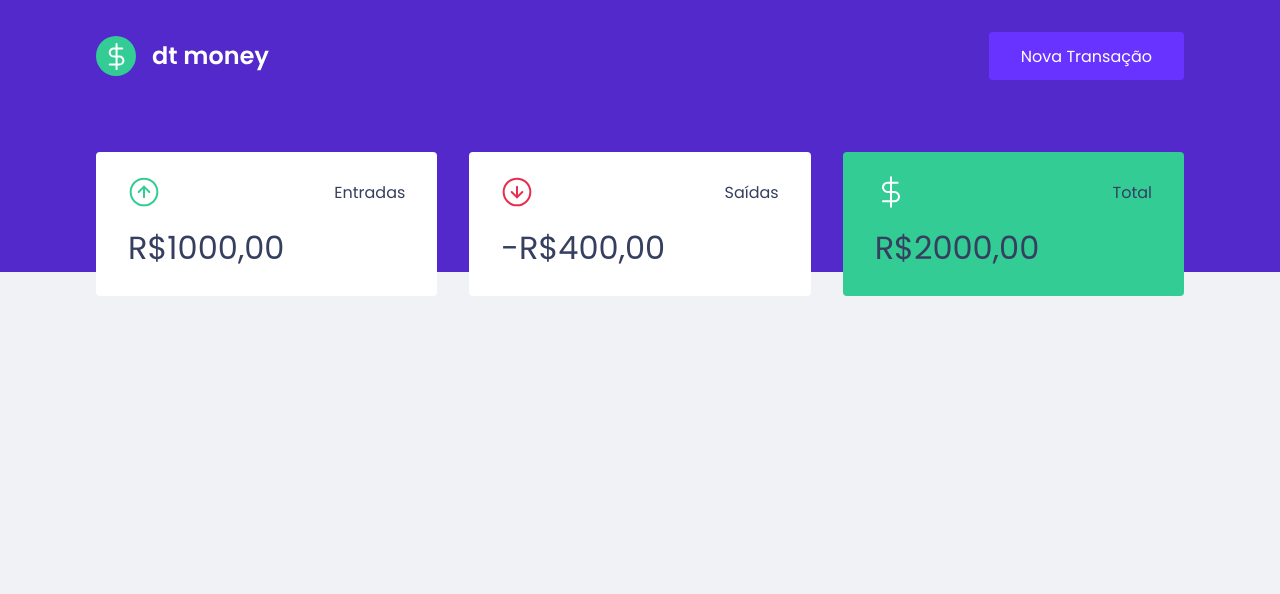
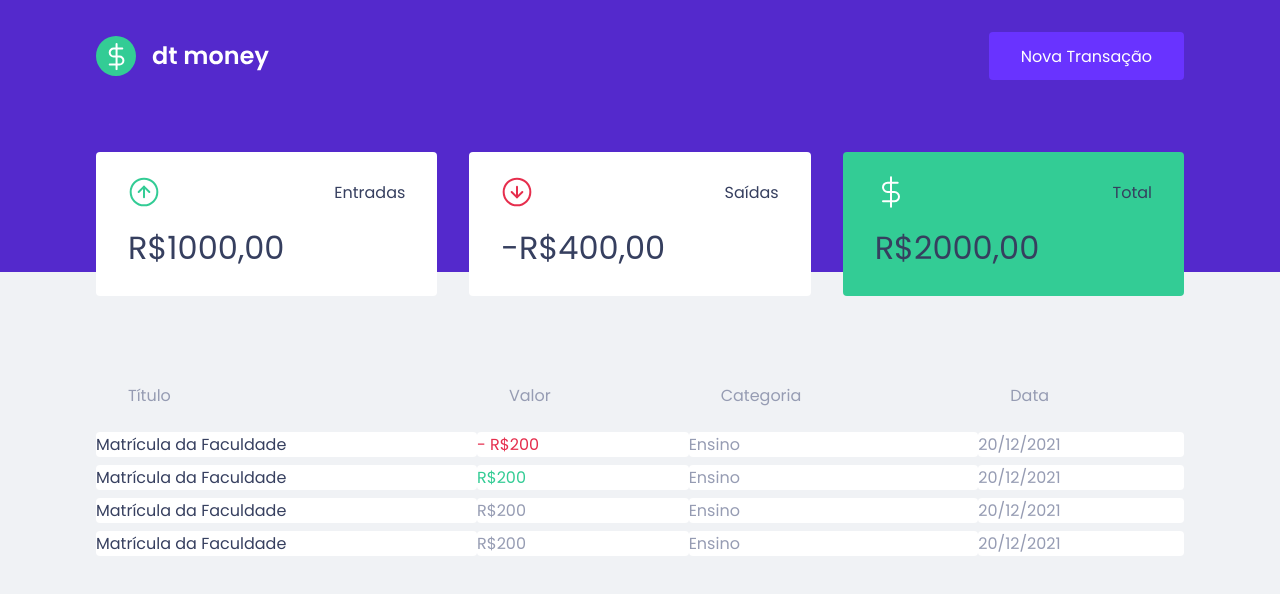
Before and after one commit to root1945/dt_money, a React (Create React App) app: page / in a window 1280 px wide. Shown: the top 594 px of the page. Built offline with nearby package versions, Linux system fonts and the light colour scheme.

Commit message:
parte da tabela de transações feitas

```diff
--- a/src/components/Dashboard/index.tsx
+++ b/src/components/Dashboard/index.tsx
@@ -1,9 +1,11 @@
 import { Container } from "./styles";
 import Summary from '../Summary'
+import { TransactionsTable } from "../TransactionsTable";
 export function Dashboard(){
   return (
     <Container>
       <Summary/>
+      <TransactionsTable/>
     </Container>
   );
 }
--- /dev/null
+++ b/src/components/TransactionsTable/index.tsx
@@ -0,0 +1,44 @@
+import { Container } from "./styles";
+
+export function TransactionsTable() {
+  return (
+    <Container>
+      <table>
+        <thead>
+          <tr>
+            <th>Título</th>
+            <th>Valor</th>
+            <th>Categoria</th>
+            <th>Data</th>
+          </tr>
+        </thead>
+        <tbody>
+          <tr>
+            <td>Matrícula da Faculdade</td>
+            <td className="withdraw">- R$200</td>
+            <td>Ensino</td>
+            <td>20/12/2021  </td>
+          </tr>
+          <tr>
+            <td>Matrícula da Faculdade</td>
+            <td className="deposit">R$200</td>
+            <td>Ensino</td>
+            <td>20/12/2021  </td>
+          </tr>
+          <tr>
+            <td>Matrícula da Faculdade</td>
+            <td>R$200</td>
+            <td>Ensino</td>
+            <td>20/12/2021  </td>
+          </tr>
+          <tr>
+            <td>Matrícula da Faculdade</td>
+            <td>R$200</td>
+            <td>Ensino</td>
+            <td>20/12/2021  </td>
+          </tr>
+        </tbody>
+      </table>
+    </Container>
+  );
+}
--- /dev/null
+++ b/src/components/TransactionsTable/styles.ts
@@ -0,0 +1,38 @@
+import styled from "styled-components";
+
+export const Container = styled.div`
+  margin-top: 4rem;
+
+  table {
+    width: 100%;
+    border-spacing: 0 0.5rem;
+
+    th {
+      color: var(--text-body);
+      font-weight: 400;
+      padding: 1rem 2rem;
+      text-align: left;
+      line-height: 1.5rem;
+    }
+
+    td {
+      padding: 1rem, 2rem;
+      border: 0;
+      background: var(--shape);
+      color: var(--text-body);
+      border-radius: 0.25rem;
+
+      &:first-child {
+        color: var(--text-title)
+      }
+
+      &.withdraw {
+        color: var(--red)
+      }
+
+      &.deposit {
+        color: var(--green)
+      }
+    }
+  }
+`;
```
